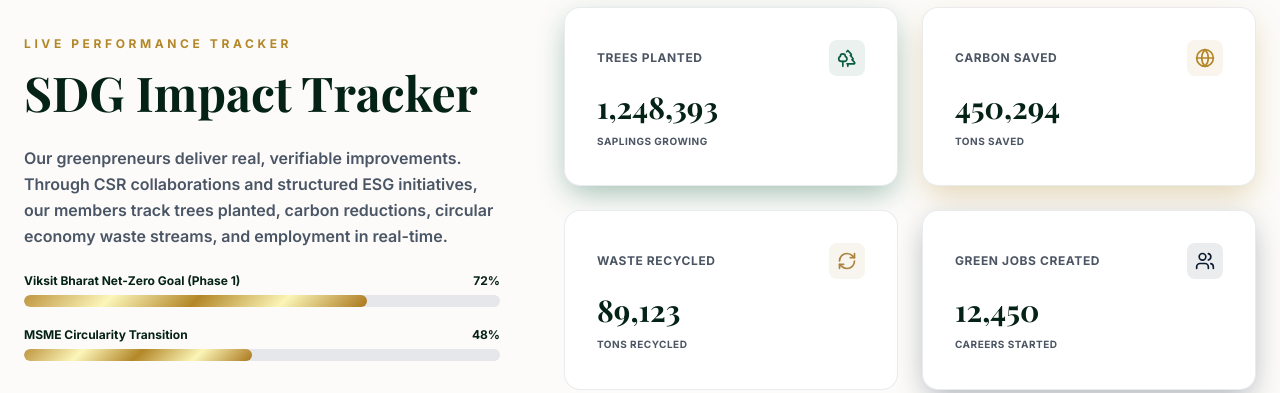
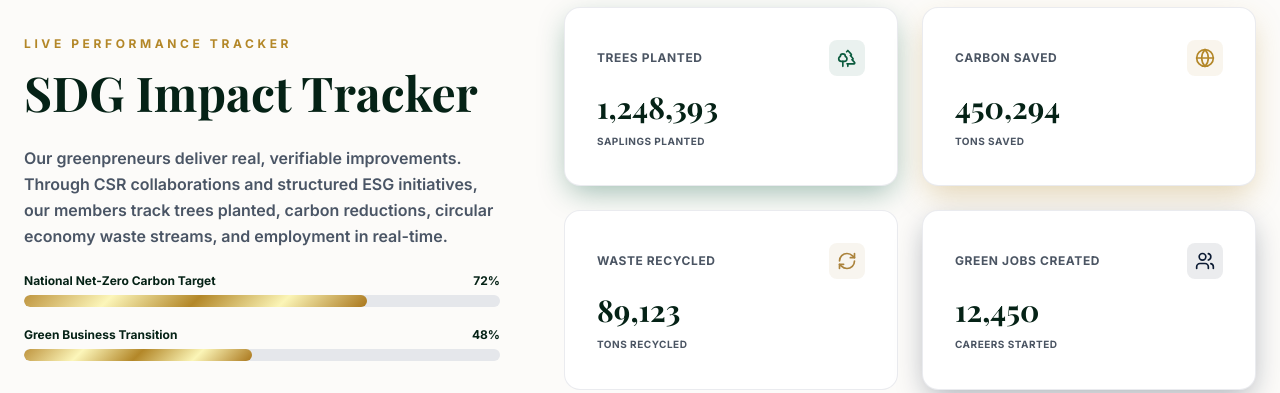
Before and after one commit to DevelopersAequitas/Greenpreneur-, a React (Vite) app: page / in a window 1280 px wide. Shown: the part 2220-2613 px from the top of the page. Built offline with nearby package versions, Linux system fonts and the light colour scheme; no server answers; a web font is replaced by a local one.

Commit message:
Simplify progress tracker labels and rename saplings unit

```diff
--- a/src/pages/Home.tsx
+++ b/src/pages/Home.tsx
@@ -586,7 +586,7 @@ export default function Home() {
               <div className="space-y-5">
                 <div>
                   <div className="flex justify-between text-xs font-bold text-dark-green mb-1.5">
-                    <span>Viksit Bharat Net-Zero Goal (Phase 1)</span>
+                    <span>National Net-Zero Carbon Target</span>
                     <span>72%</span>
                   </div>
                   <div className="w-full h-3 bg-light-grey rounded-full overflow-hidden">
@@ -595,7 +595,7 @@ export default function Home() {
                 </div>
                 <div>
                   <div className="flex justify-between text-xs font-bold text-dark-green mb-1.5">
-                    <span>MSME Circularity Transition</span>
+                    <span>Green Business Transition</span>
                     <span>48%</span>
                   </div>
                   <div className="w-full h-3 bg-light-grey rounded-full overflow-hidden">
@@ -608,7 +608,7 @@ export default function Home() {
             {/* Counters */}
             <div className="lg:col-span-7 grid grid-cols-1 sm:grid-cols-2 gap-6">
               {[
-                { label: 'Trees Planted', val: metrics.trees, color: '#0B5B3E', unit: 'Saplings Growing', icon: Trees, shadow: 'glow-indian-green' },
+                { label: 'Trees Planted', val: metrics.trees, color: '#0B5B3E', unit: 'Saplings Planted', icon: Trees, shadow: 'glow-indian-green' },
                 { label: 'Carbon Saved', val: metrics.co2, color: '#B38728', unit: 'Tons Saved', icon: Globe, shadow: 'shadow-gold-lux' },
                 { label: 'Waste Recycled', val: metrics.waste, color: '#AB833C', unit: 'Tons Recycled', icon: RefreshCw, shadow: '' },
                 { label: 'Green Jobs Created', val: metrics.jobs, color: '#0C1B33', unit: 'Careers Started', icon: Users, shadow: 'glow-ashoka-navy' }
```
Also changed, not shown: public/vishal.jpeg.
